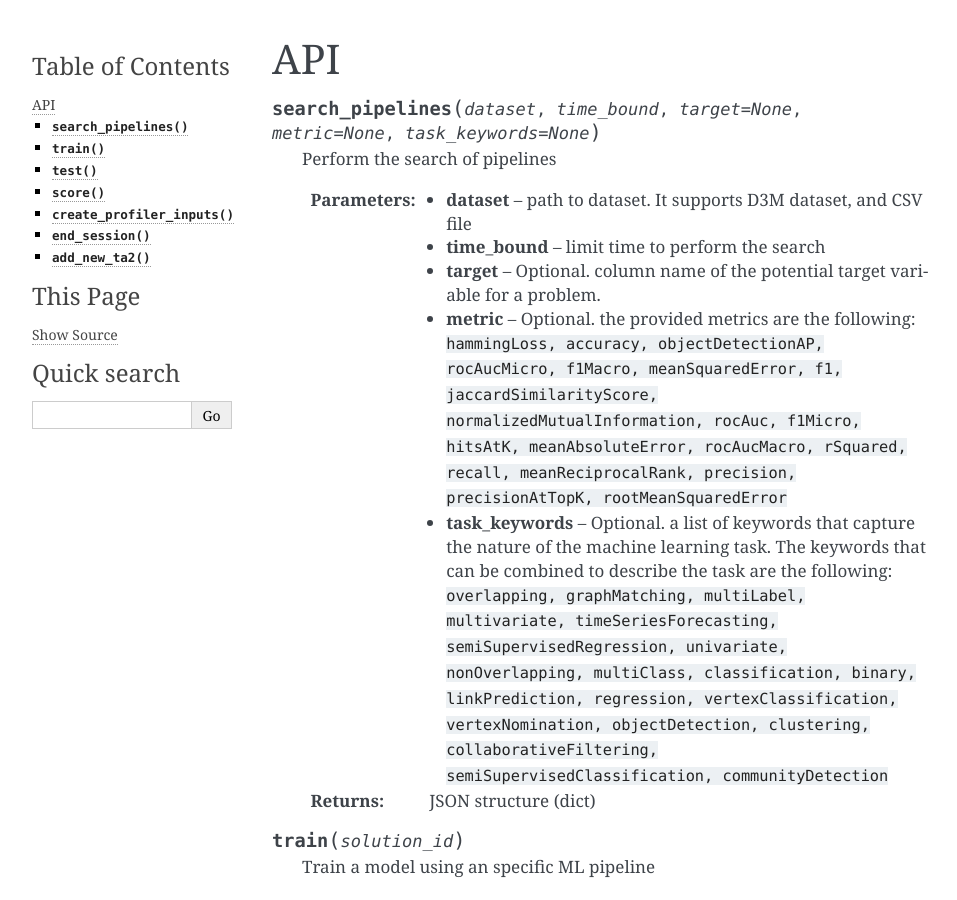
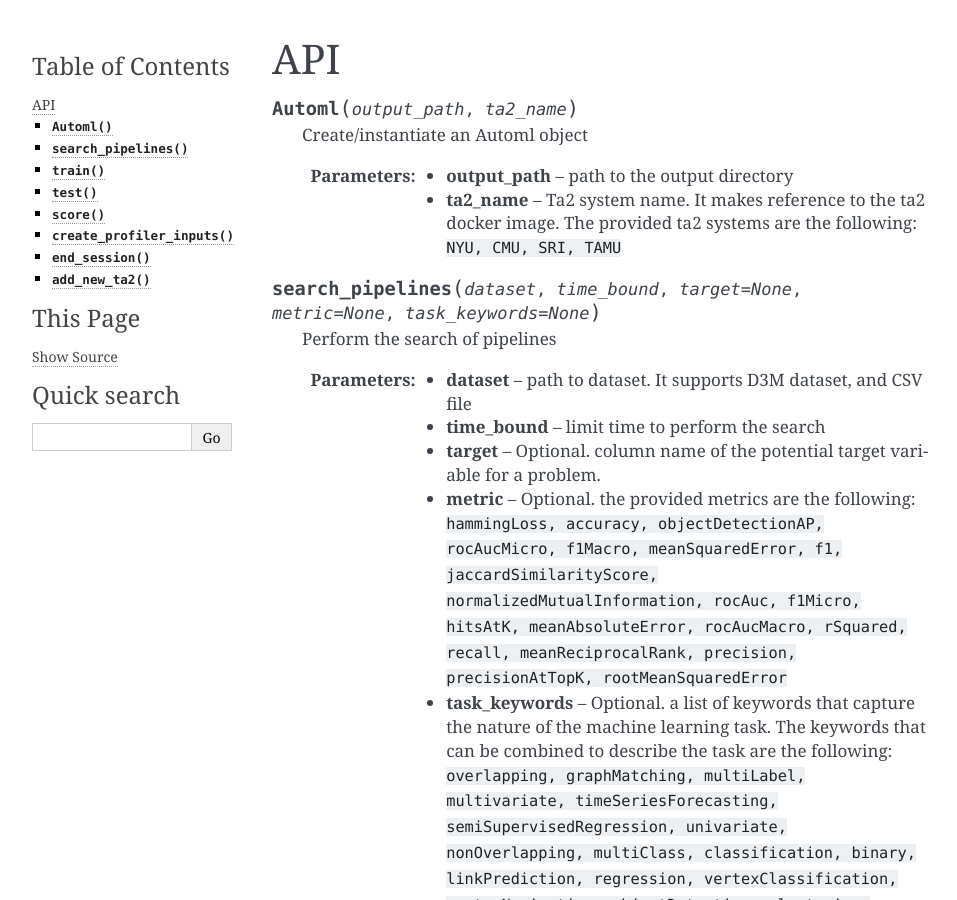
Before and after one commit to VIDA-NYU/d3m_interface, a Sphinx documentation site: the page built from docs/source/api.rst, in a window 1280 px wide and 900 px high. Shown: the whole window, without its empty margins (148-1105 px from the left). Built offline with Sphinx 7.4.7, drawn with Linux system fonts in a browser that asks for light colours.

Commit message:
Update documentation regarding API.

```diff
--- a/docs/source/api.rst
+++ b/docs/source/api.rst
@@ -1,5 +1,12 @@
 API
 =========
+
+.. function:: Automl(output_path, ta2_name)
+
+   Create/instantiate an Automl object
+
+   :param output_path: path to the output directory
+   :param ta2_name: Ta2 system name. It makes reference to the ta2 docker image. The provided ta2 systems are the following: ``NYU, CMU, SRI, TAMU``
 
 .. function:: search_pipelines(dataset, time_bound, target=None, metric=None, task_keywords=None)
 
```
